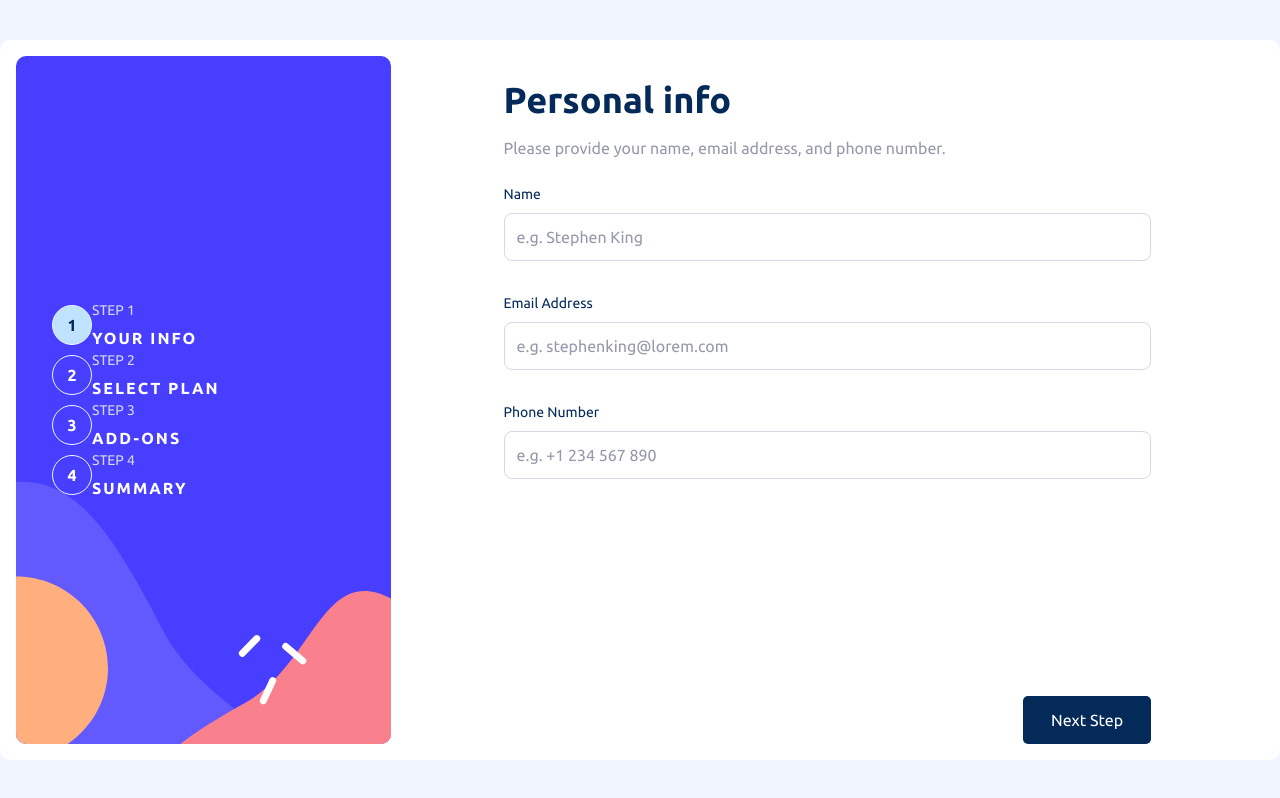
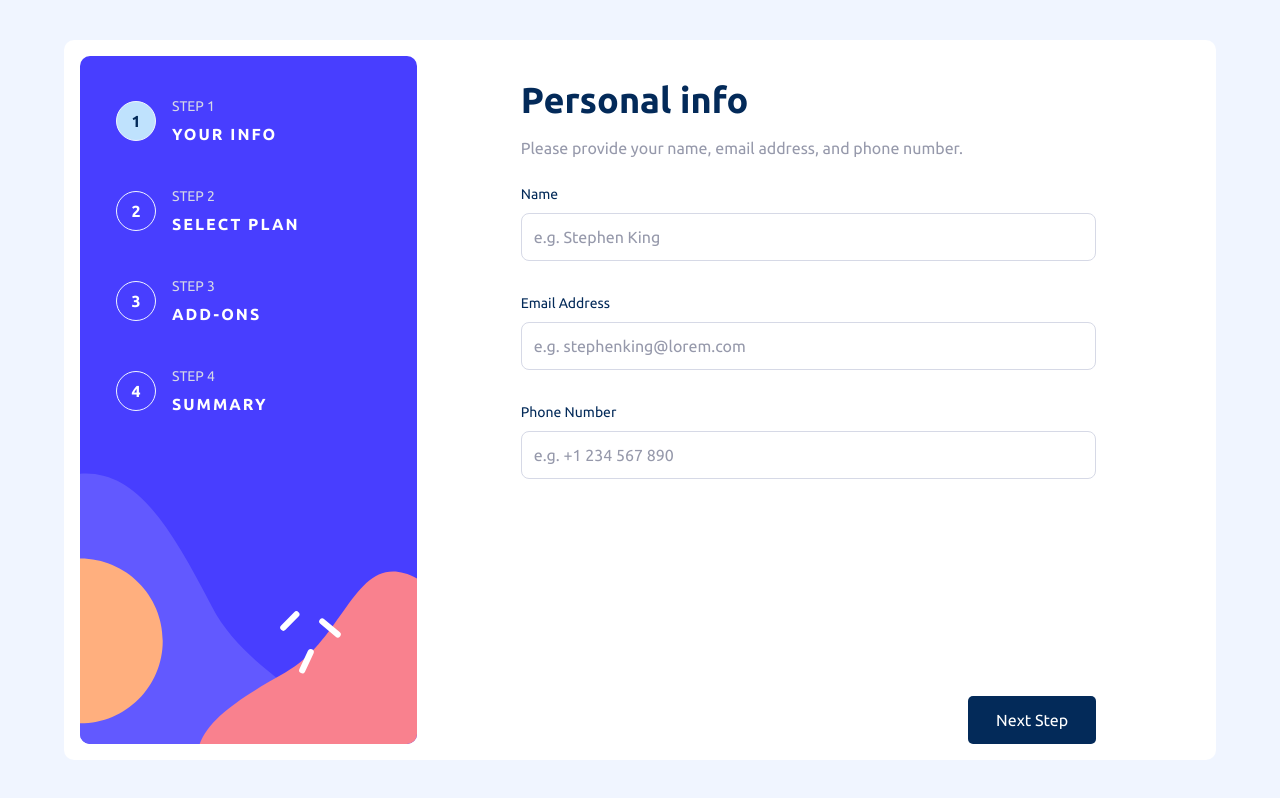
Before and after one commit to DeeNue36/React-Multi-Step-Form, a React (Vite) app: page / in a window 1280 px wide. Built offline with nearby package versions, Linux system fonts and the light colour scheme.

Commit message:
updated responsive styling for the desktop layout and section one

```diff
--- a/src/App.css
+++ b/src/App.css
@@ -87,12 +87,12 @@
 
 @layer components {
   .form-container {
-    @apply min-h-screen min-w-screen md:w-[clamp(48rem,90vw,75rem)] md:h-full md:min-h-180 md:flex md:justify-center md:items-center md:bg-neutral-white md:rounded-lxg md:p-4 md:my-8 md:mx-auto md:max-w-300;
+    @apply min-h-screen max-md:min-w-screen md:max-lg:w-[clamp(45rem,96vw,64rem)] lg:w-[clamp(48rem,90vw,75rem)] md:h-full md:min-h-180 md:flex md:justify-center md:items-center md:bg-neutral-white md:rounded-lxg md:p-4 md:my-8 md:mx-auto md:max-w-300;
   }
 
   /** Progress Section */
   .progress-section {
-    @apply bg-mobile h-48 w-full bg-no-repeat bg-cover bg-center flex justify-center md:bg-desktop md:h-172 md:w-[30vw] md:rounded-lxg md:flex-col md:items-start md:ps-9;
+    @apply bg-mobile h-48 w-full bg-no-repeat bg-cover bg-center flex max-md:justify-center md:bg-desktop md:h-172 md:w-[30vw] md:rounded-lxg md:flex-col md:items-start md:ps-9;
   }
 
   .progress-section-mobile {
@@ -100,11 +100,11 @@
   }
 
   .progress-circle {
-    @apply md:flex md:items-center;
+    @apply md:flex md:items-center md:w-46 md:mbs-10;
   }
 
   .step-number {
-    @apply border rounded-[50%] w-10 h-10 border-neutral-transparent-blue text-neutral-white flex justify-center items-center font-bold hover:cursor-pointer;
+    @apply border rounded-[50%] w-10 h-10 border-neutral-transparent-blue text-neutral-white flex justify-center items-center font-bold hover:cursor-pointer md:me-4;
   }
 
   .step-number.active {
```
